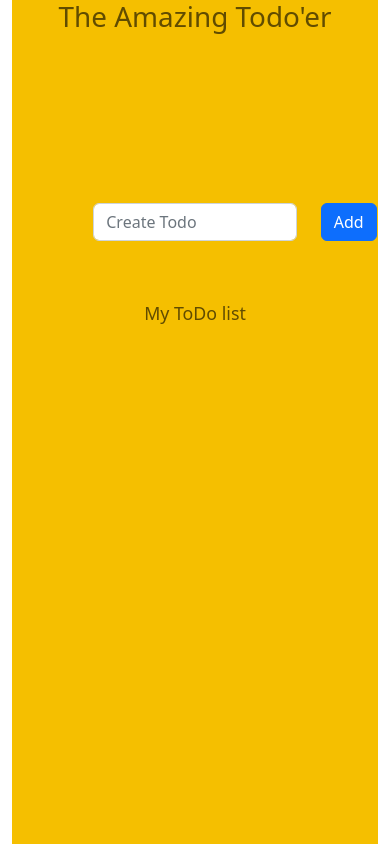
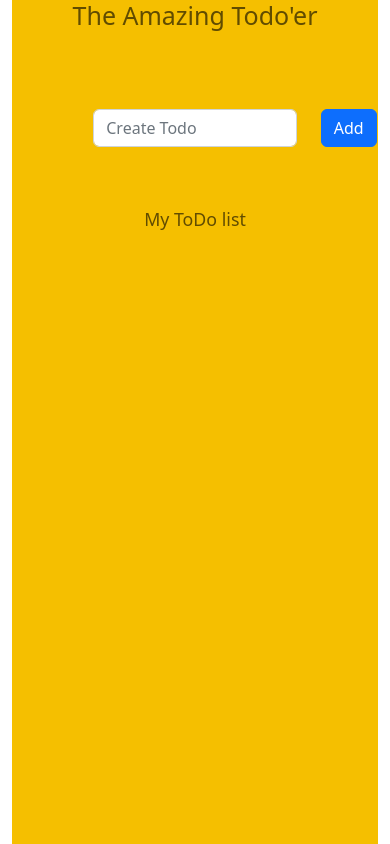
Before and after one commit to theislanglands/ToDo-App-PWA, a React (Create React App) app: page / in a window 390 px wide. Built offline with nearby package versions, Linux system fonts and the light colour scheme.

Commit message:
added media querie

```diff
--- a/src/App.css
+++ b/src/App.css
@@ -6,9 +6,8 @@
 .App-header {
   text-align: center;
   min-height: 24vh;
-  font-size: calc(10px + 2vmin);
   color: #614C00;
-
+  font-size: 40px;
 }
 
 .todo-input {
@@ -36,3 +35,13 @@
   font-size: calc(10px + 2vmin);
   color: #614C00;
 }
+
+@media screen and (max-width: 600px) {
+
+  .App-header {
+    text-align: center;
+    min-height: 12vh;
+    color: #614C00;
+    font-size: 25px;
+  }
+}
--- a/src/App.js
+++ b/src/App.js
@@ -17,8 +17,8 @@ export default function App() {
     <Container>
       <div className="Todo-App">
 
-        <header className="App-header">
-          <h1>The Amazing Todo'er</h1>
+        <header>
+          <h1 className="App-header">The Amazing Todo'er</h1>
         </header>
 
         <div className="todo-input">
```
